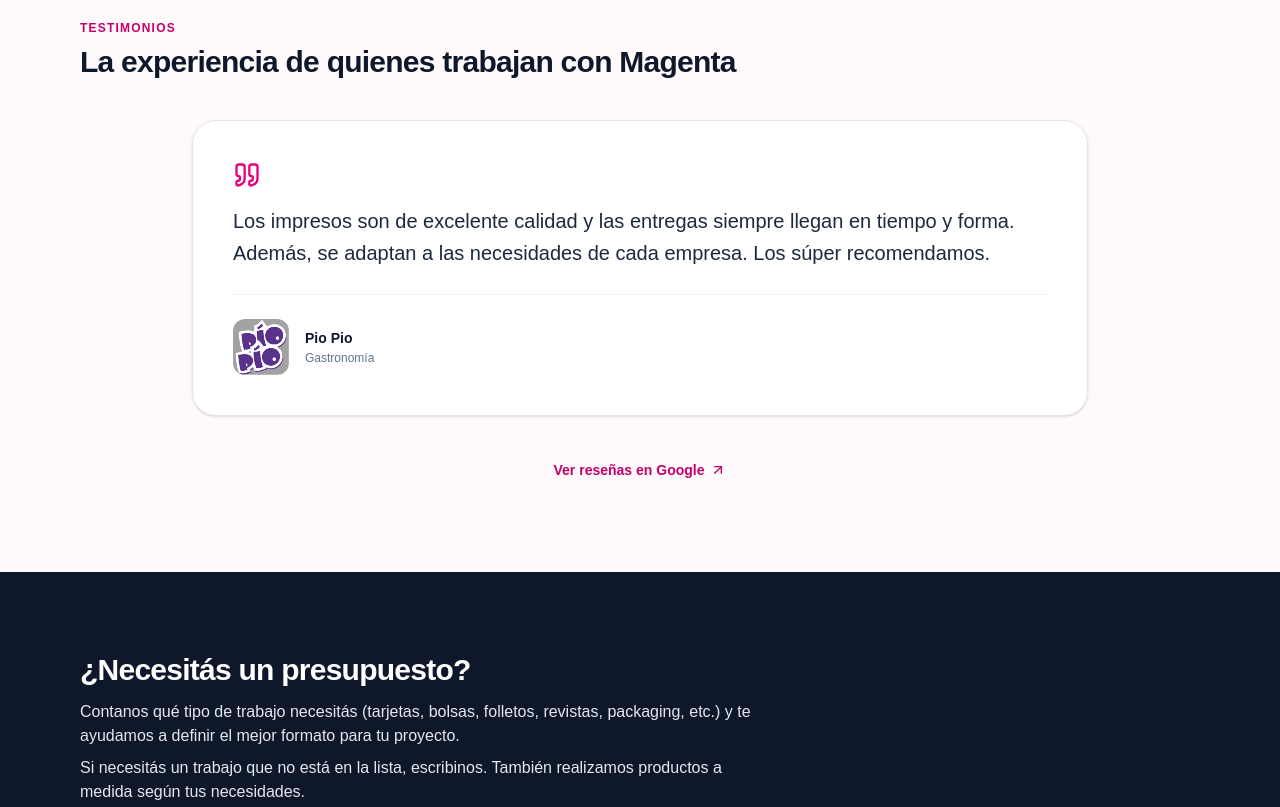
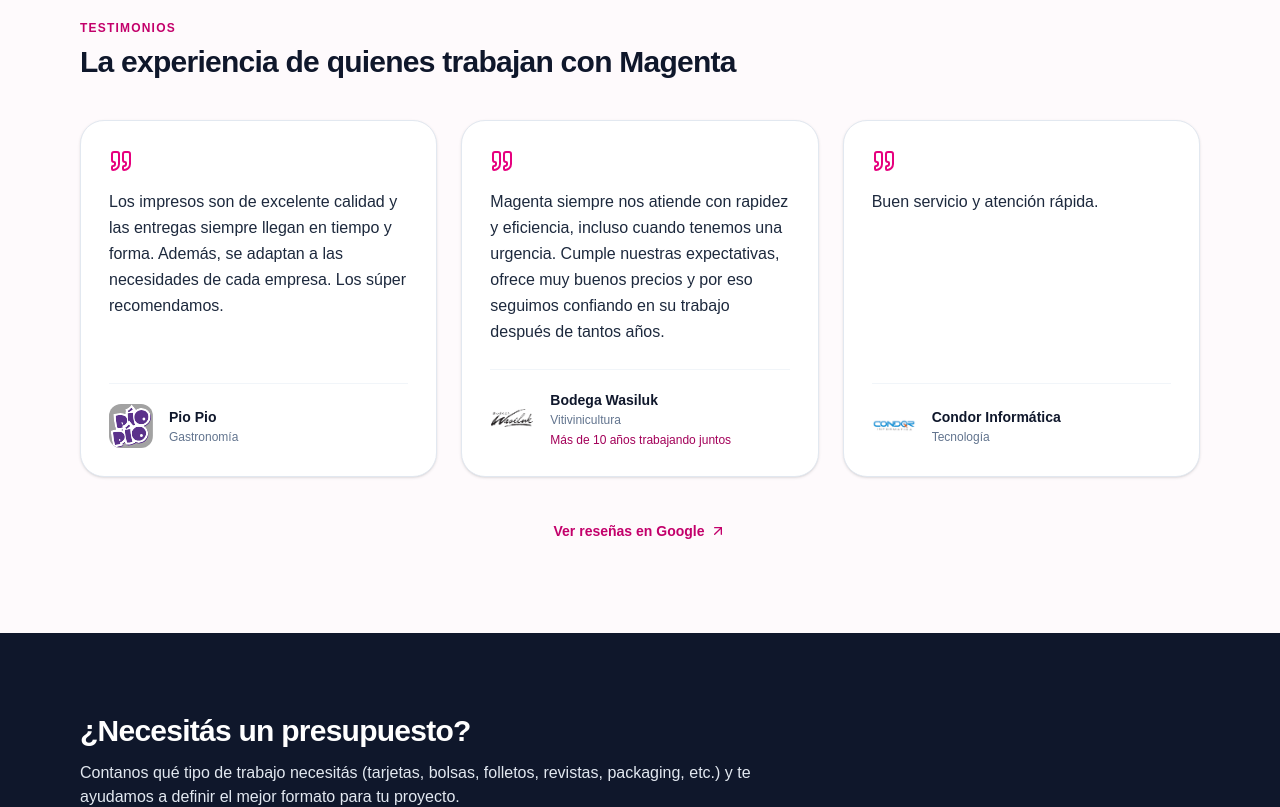
Before and after one commit to devrodri-com/magenta-paysandu, a Next.js app: page / in a window 1280 px wide. Shown: the part 3860-4667 px from the top of the page. Built offline with nearby package versions, Linux system fonts and the light colour scheme.

Commit message:
feat(content): add Wasiluk and Condor testimonials

```diff
--- a/src/app/components/TestimonialCard.tsx
+++ b/src/app/components/TestimonialCard.tsx
@@ -62,6 +62,11 @@ export default function TestimonialCard({
               {testimonial.category}
             </p>
           )}
+          {testimonial.relationshipNote && (
+            <p className="mt-1 text-xs font-medium text-[#a30059]">
+              {testimonial.relationshipNote}
+            </p>
+          )}
         </div>
         {(testimonial.instagram || testimonial.website) && (
           <div className="flex shrink-0 items-center gap-1">
--- a/src/app/components/Testimonials.tsx
+++ b/src/app/components/Testimonials.tsx
@@ -46,12 +46,23 @@ export default function Testimonials() {
           </div>
         ) : (
           <ul
-            className={`mt-10 grid gap-6 sm:grid-cols-2 ${
-              TESTIMONIALS.length >= 3 ? "lg:grid-cols-3" : ""
+            className={`mt-10 grid grid-cols-1 gap-6 ${
+              TESTIMONIALS.length === 3
+                ? "sm:grid-cols-4 lg:grid-cols-3"
+                : `sm:grid-cols-2 ${
+                    TESTIMONIALS.length > 3 ? "lg:grid-cols-3" : ""
+                  }`
             }`}
           >
             {TESTIMONIALS.map((testimonial) => (
-              <li key={testimonial.id}>
+              <li
+                key={testimonial.id}
+                className={`h-full ${
+                  TESTIMONIALS.length === 3
+                    ? "sm:col-span-2 sm:last:col-start-2 lg:col-span-1 lg:last:col-start-auto"
+                    : ""
+                }`}
+              >
                 <TestimonialCard testimonial={testimonial} />
               </li>
             ))}
--- a/src/app/testimonios/page.tsx
+++ b/src/app/testimonios/page.tsx
@@ -61,12 +61,21 @@ export default function TestimoniosPage() {
               </div>
             ) : (
               <ul
-                className={`grid gap-6 sm:grid-cols-2 ${
-                  count >= 3 ? "lg:grid-cols-3" : ""
+                className={`grid grid-cols-1 gap-6 ${
+                  count === 3
+                    ? "sm:grid-cols-4 lg:grid-cols-3"
+                    : `sm:grid-cols-2 ${count > 3 ? "lg:grid-cols-3" : ""}`
                 }`}
               >
                 {TESTIMONIALS.map((testimonial) => (
-                  <li key={testimonial.id}>
+                  <li
+                    key={testimonial.id}
+                    className={`h-full ${
+                      count === 3
+                        ? "sm:col-span-2 sm:last:col-start-2 lg:col-span-1 lg:last:col-start-auto"
+                        : ""
+                    }`}
+                  >
                     <TestimonialCard testimonial={testimonial} />
                   </li>
                 ))}
--- a/src/data/testimonials.ts
+++ b/src/data/testimonials.ts
@@ -8,6 +8,7 @@ export type Testimonial = {
   text: string;
   businessName: string;
   category?: string;
+  relationshipNote?: string;
   logo?: string; // Ruta local dentro de public/ (ej: /images/testimonials/<id>.png), no URL externa
   instagram?: string;
   website?: string;
@@ -21,4 +22,21 @@ export const TESTIMONIALS: Testimonial[] = [
     text: "Los impresos son de excelente calidad y las entregas siempre llegan en tiempo y forma. Además, se adaptan a las necesidades de cada empresa. Los súper recomendamos.",
     logo: "/images/testimonials/pio-pio.svg",
   },
+  // Fuente: audio autorizado; antigüedad del vínculo confirmada por Magenta y separada de la cita.
+  {
+    id: "bodega-wasiluk",
+    businessName: "Bodega Wasiluk",
+    category: "Vitivinicultura",
+    relationshipNote: "Más de 10 años trabajando juntos",
+    text: "Magenta siempre nos atiende con rapidez y eficiencia, incluso cuando tenemos una urgencia. Cumple nuestras expectativas, ofrece muy buenos precios y por eso seguimos confiando en su trabajo después de tantos años.",
+    logo: "/images/clientes/3.svg",
+  },
+  // Fuente: audio autorizado por un representante; publicar sin nombre personal.
+  {
+    id: "condor-informatica",
+    businessName: "Condor Informática",
+    category: "Tecnología",
+    text: "Buen servicio y atención rápida.",
+    logo: "/images/clientes/condor-informatica.webp",
+  },
 ];
```
Also changed, not shown: 2 other files (tests, documents, lock files or other folders).
